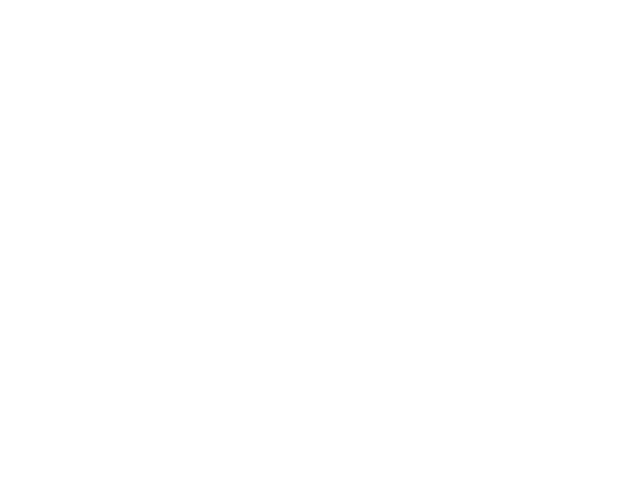
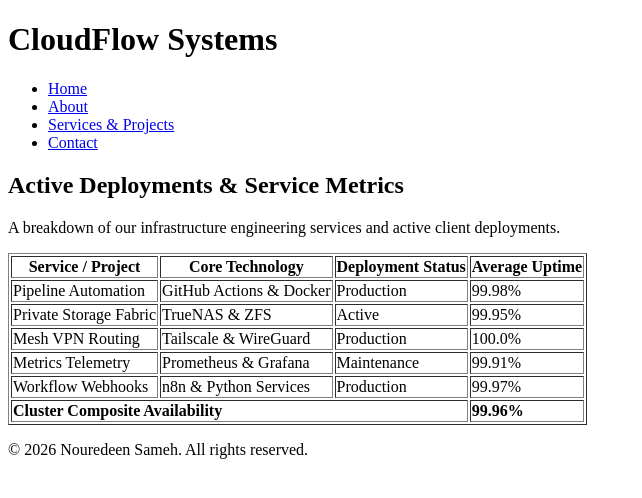
Before and after one commit to NouredeenSameh/Lab01-Nouredeen_Sameh_Eladl, a plain HTML site: page services.html in a window 1280 px wide. Shown: the whole page, without its empty margins (0-642 px from the left). Drawn offline with Linux system fonts and the light colour scheme.

Commit message:
Initial Files Commit

```diff
--- a/services.html
+++ b/services.html
@@ -2,9 +2,80 @@
 <html lang="en">
 <head>
     <meta charset="UTF-8">
-    <title>Title</title>
+    <meta name="viewport" content="width=device-width, initial-scale=1.0">
+    <title>CloudFlow Systems - Services & Projects</title>
 </head>
 <body>
 
+<header>
+    <h1>CloudFlow Systems</h1>
+    <nav>
+        <ul>
+            <li><a href="index.html">Home</a></li>
+            <li><a href="about.html">About</a></li>
+            <li><a href="services.html">Services & Projects</a></li>
+            <li><a href="contact.html">Contact</a></li>
+        </ul>
+    </nav>
+</header>
+
+<main>
+    <h2>Active Deployments & Service Metrics</h2>
+    <p>A breakdown of our infrastructure engineering services and active client deployments.</p>
+
+    <table border="1">
+        <thead>
+        <tr>
+            <th>Service / Project</th>
+            <th>Core Technology</th>
+            <th>Deployment Status</th>
+            <th>Average Uptime</th>
+        </tr>
+        </thead>
+        <tbody>
+        <tr>
+            <td>Pipeline Automation</td>
+            <td>GitHub Actions &amp; Docker</td>
+            <td>Production</td>
+            <td>99.98%</td>
+        </tr>
+        <tr>
+            <td>Private Storage Fabric</td>
+            <td>TrueNAS &amp; ZFS</td>
+            <td>Active</td>
+            <td>99.95%</td>
+        </tr>
+        <tr>
+            <td>Mesh VPN Routing</td>
+            <td>Tailscale &amp; WireGuard</td>
+            <td>Production</td>
+            <td>100.0%</td>
+        </tr>
+        <tr>
+            <td>Metrics Telemetry</td>
+            <td>Prometheus &amp; Grafana</td>
+            <td>Maintenance</td>
+            <td>99.91%</td>
+        </tr>
+        <tr>
+            <td>Workflow Webhooks</td>
+            <td>n8n &amp; Python Services</td>
+            <td>Production</td>
+            <td>99.97%</td>
+        </tr>
+        </tbody>
+        <tfoot>
+        <tr>
+            <td colspan="3"><strong>Cluster Composite Availability</strong></td>
+            <td><strong>99.96%</strong></td>
+        </tr>
+        </tfoot>
+    </table>
+</main>
+
+<footer>
+    <p>&copy; 2026 Nouredeen Sameh. All rights reserved.</p>
+</footer>
+
 </body>
 </html>
```
Also changed, not shown: contact.html (+67 -1 lines).
